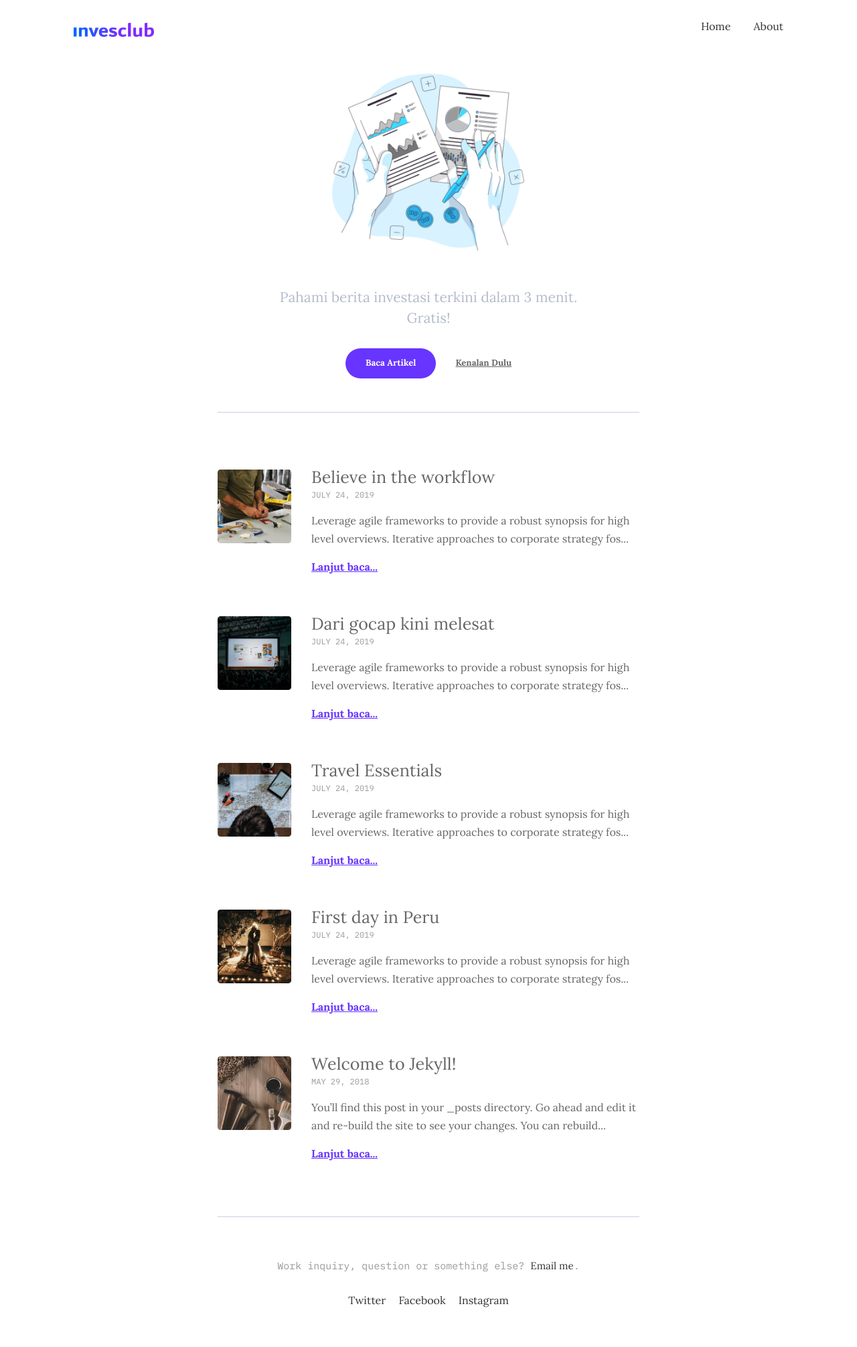
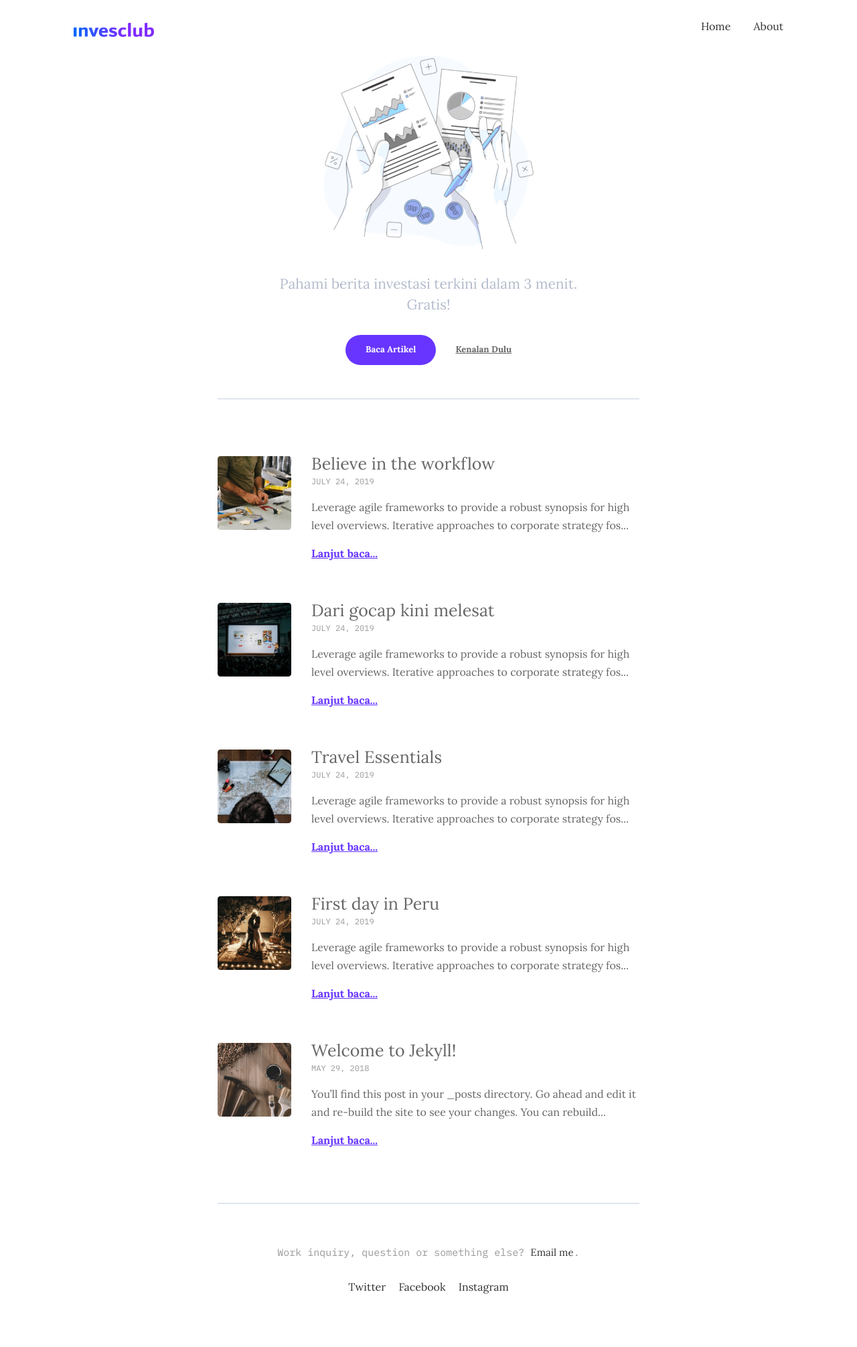
Before and after one commit to ekonomikusid/home, a Jekyll site: the page built from index.html, in a window 1280 px wide. Shown: the whole page at 67% size. Built offline with Jekyll 4.4.1, drawn with Linux system fonts in a browser that asks for light colours.

Commit message:
Update _config.yml

```diff
--- a/_config.yml
+++ b/_config.yml
@@ -8,7 +8,7 @@ url: "https://inves.club/home" # the base hostname & protocol for your site, e.g
 # Author Settings
 author:
   name: InvesClub
-  image: '/assets/img/home.jpg'
+  image: '/assets/img/ichome.jpg'
   job: InvesClub
   bio: Pahami berita investasi terkini dalam 3 menit. Gratis!
   email: forexample@website.com
```
